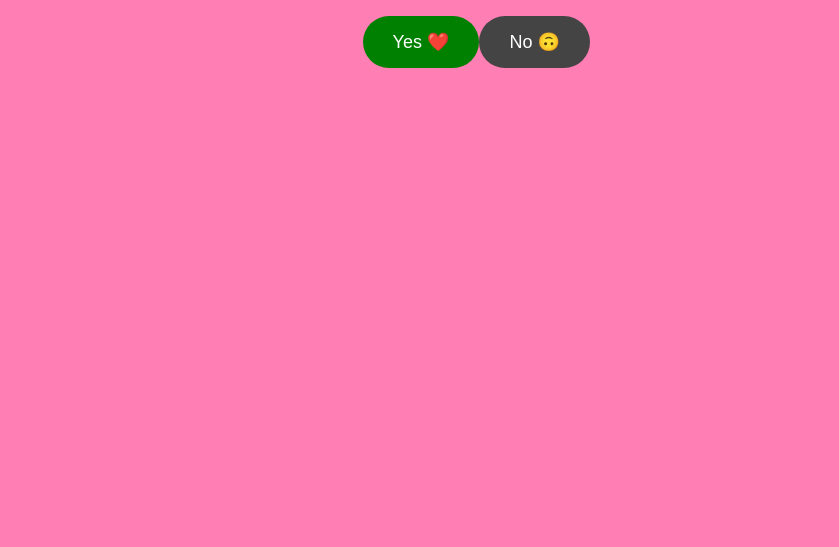
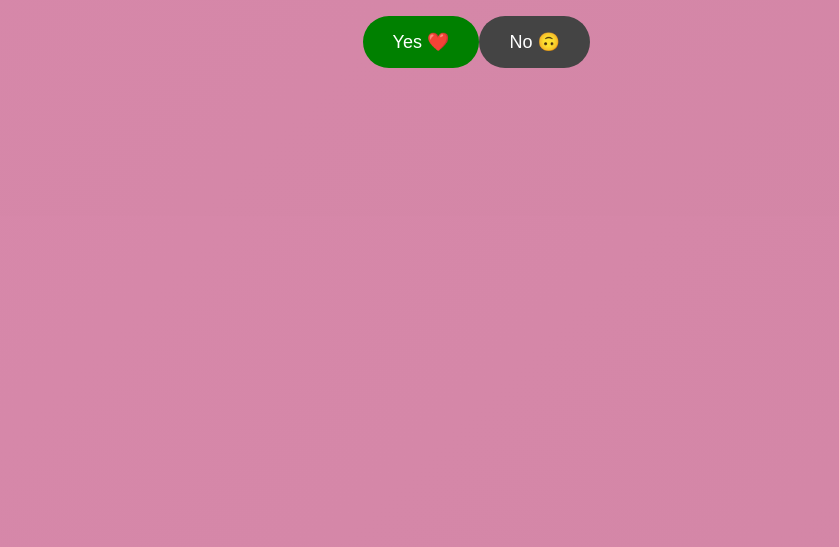
Before and after one commit to Umadin1827/Lachrymose, a plain HTML site: page index.html in a window 1280 px wide. Shown: the part 253-800 px from the top of the page, without its empty margins (219-1058 px from the left). Drawn offline with Linux system fonts and the light colour scheme.

Commit message:
changing background color

```diff
--- a/style.css
+++ b/style.css
@@ -1,7 +1,7 @@
 body {
     margin: 0;
     padding: 0;
-    background: linear-gradient(135deg, #ff7eb3, #ff7eb3);
+    background: linear-gradient(135deg, #d788aa, #d386a6);
     font-family: Arial, sans-serif;
     text-align: center;
     overflow: hidden;
```
